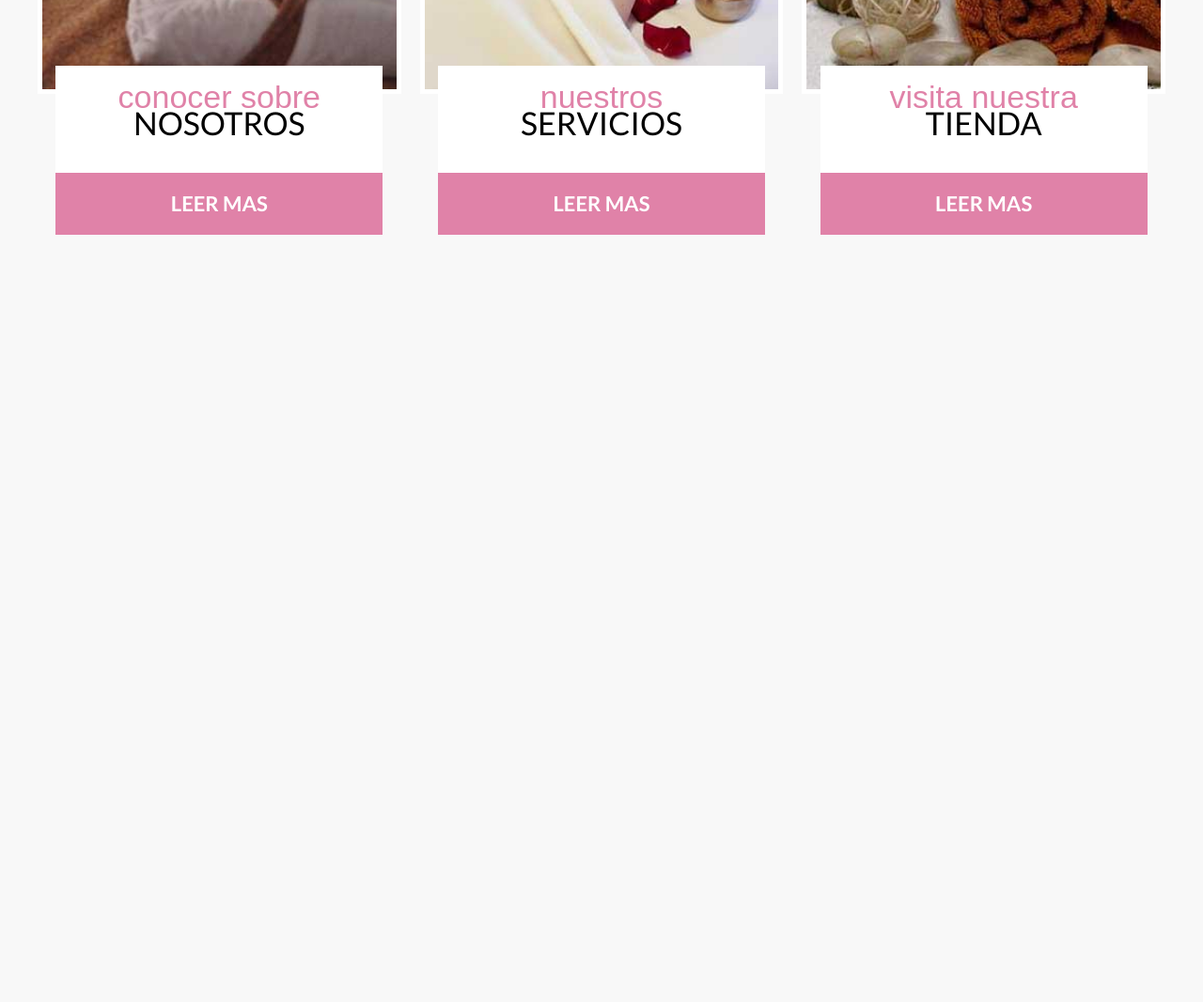
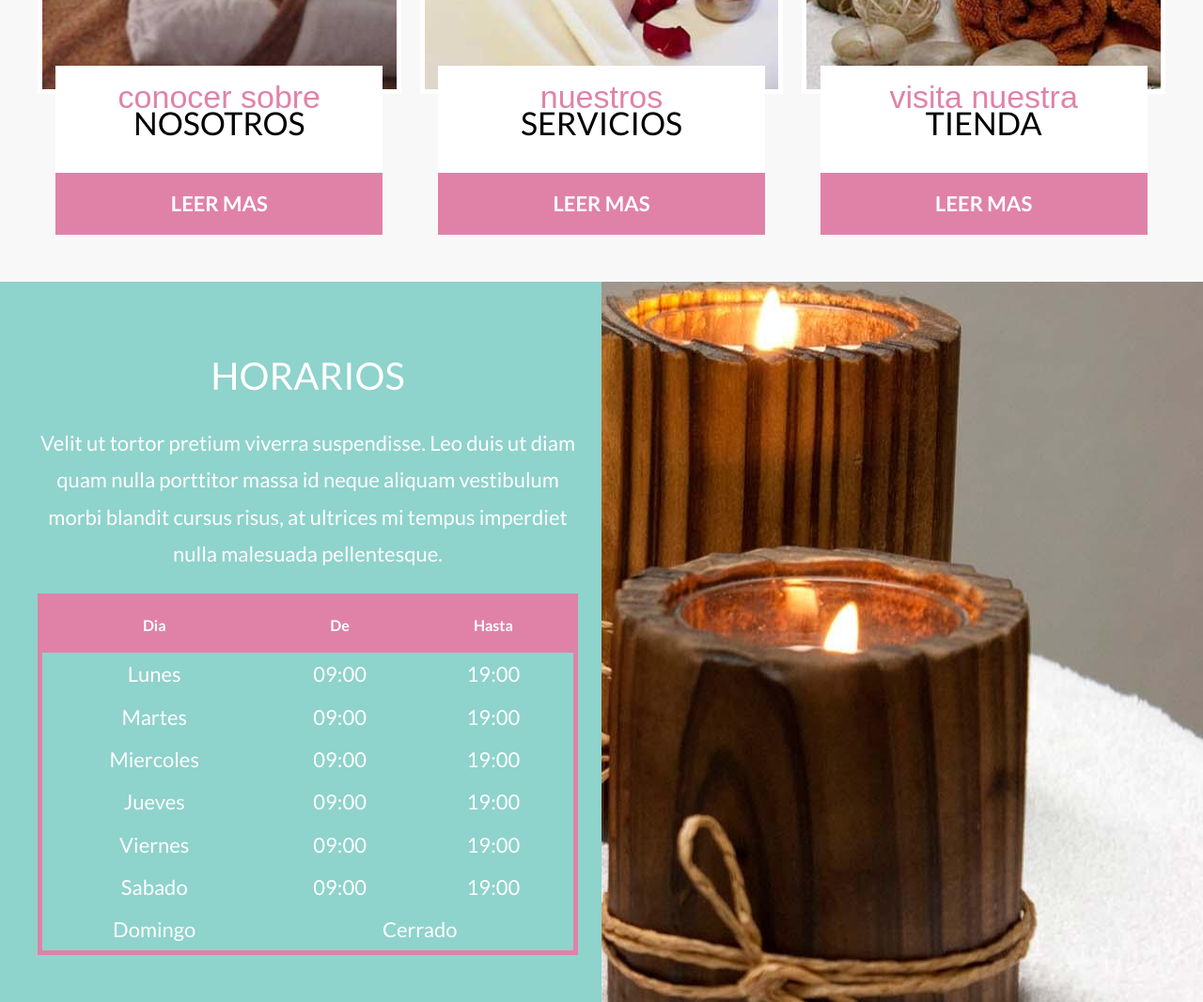
Before and after one commit to xandro2021/CarolinaSpa01, a website: page index.html in a window 1280 px wide. Shown: the part 1664-2731 px from the top of the page at 94% size. Before the commit the page ends 1964 px from the top, so only its background shows below. Drawn offline with Linux system fonts and the light colour scheme; a web font is replaced by a local one.

```diff
--- a/index.html
+++ b/index.html
@@ -102,6 +102,74 @@
         </div>
     </section>
 
+    <section class="horario">
+        <div class="horario__grid contenedor">
+            <div class="horario__contenido">
+                <h3 class="horario__heading">Horarios</h3>
+                <p class="horario__texto">
+                    Velit ut tortor pretium viverra suspendisse. Leo duis ut diam quam nulla porttitor massa id neque
+                    aliquam vestibulum
+                    morbi blandit cursus risus, at ultrices mi tempus imperdiet nulla malesuada pellentesque.
+                </p>
+
+                <table class="tabla">
+                    <thead class="tabla__thead">
+                        <tr>
+                            <th class="tabla__th">Dia</th>
+                            <th class="tabla__th">De</th>
+                            <th class="tabla__th">Hasta</th>
+                        </tr>
+                    </thead>
+
+                    <tbody class="tabla__tbody">
+
+                        <tr class="tabla__tr">
+                            <td class="tabla__td">Lunes</td>
+                            <td class="tabla__td">09:00</td>
+                            <td class="tabla__td">19:00</td>
+                        </tr>
+
+                        <tr class="tabla__tr">
+                            <td class="tabla__td">Martes</td>
+                            <td class="tabla__td">09:00</td>
+                            <td class="tabla__td">19:00</td>
+                        </tr>
+
+                        <tr class="tabla__tr">
+                            <td class="tabla__td">Miercoles</td>
+                            <td class="tabla__td">09:00</td>
+                            <td class="tabla__td">19:00</td>
+                        </tr>
+
+                        <tr class="tabla__tr">
+                            <td class="tabla__td">Jueves</td>
+                            <td class="tabla__td">09:00</td>
+                            <td class="tabla__td">19:00</td>
+                        </tr>
+
+                        <tr class="tabla__tr">
+                            <td class="tabla__td">Viernes</td>
+                            <td class="tabla__td">09:00</td>
+                            <td class="tabla__td">19:00</td>
+                        </tr>
+
+                        <tr class="tabla__tr">
+                            <td class="tabla__td">Sabado</td>
+                            <td class="tabla__td">09:00</td>
+                            <td class="tabla__td">19:00</td>
+                        </tr>
+
+                        <tr class="tabla__tr">
+                            <td class="tabla__td">Domingo</td>
+                            <td class="tabla__td" colspan="2">Cerrado</td>
+                        </tr>
+
+                    </tbody>
+                </table>
+            </div>
+        </div>
+    </section>
+
 </body>
 
 </html>
--- a/src/scss/base/_mixins.scss
+++ b/src/scss/base/_mixins.scss
@@ -64,3 +64,10 @@
         font-family: v.$fuentePrincipal;
     }
 }
+
+@mixin heading {
+    text-transform: uppercase;
+    text-align: center;
+    font-weight: 400;
+    font-size: 4rem;
+}
--- /dev/null
+++ b/src/scss/ui/contenido/_horarios.scss
@@ -0,0 +1,64 @@
+@use "base/variables" as v;
+@use "base/mixins" as m;
+
+.horario {
+    background-image: linear-gradient(to bottom, v.$primario 0%, v.$primario 50%, transparent 50%), url("../img/bg_horarios.jpg");
+    background-repeat: no-repeat;
+    background-position: center, bottom center;
+    color: v.$blanco;
+
+    @include m.tablet {
+        background-image: linear-gradient(to right, v.$primario 0%, v.$primario 50%, transparent 50%), url("../img/bg_horarios.jpg");
+        background-position: center, top right;
+    }
+
+    &__grid {
+        display: grid;
+        grid-template-rows: repeat(2, 1fr);
+
+        @include m.tablet {
+            grid-template-rows: unset;
+            @include m.grid(2, 5rem);
+        }
+    }
+
+    &__contenido {
+        padding: 5rem 0;
+    }
+
+    &__heading {
+        @include m.heading;
+    }
+
+    &__texto {
+        font-size: 2.2rem;
+        line-height: 1.8;
+        text-align: center;
+    }
+}
+
+.tabla {
+    width: 100%;
+    border: 0.5rem solid v.$secundario;
+    text-align: center;
+    border-collapse: collapse; // Quitar stylos por default de tabla
+
+    &__thead {
+        background-color: v.$secundario;
+    }
+
+    &__th {
+        padding: 2rem;
+    }
+
+    &__tr {
+        &:hover {
+            background-color: darken(v.$primario, 10%);
+        }
+    }
+
+    &__td {
+        padding: 1rem;
+        font-size: 2.2rem;
+    }
+}
--- a/src/scss/ui/contenido/_index.scss
+++ b/src/scss/ui/contenido/_index.scss
@@ -1,2 +1,3 @@
 @forward 'bienvenida';
 @forward 'cards';
+@forward 'horarios';
```
Also changed, not shown: build/css/app.css, 1 other file.
